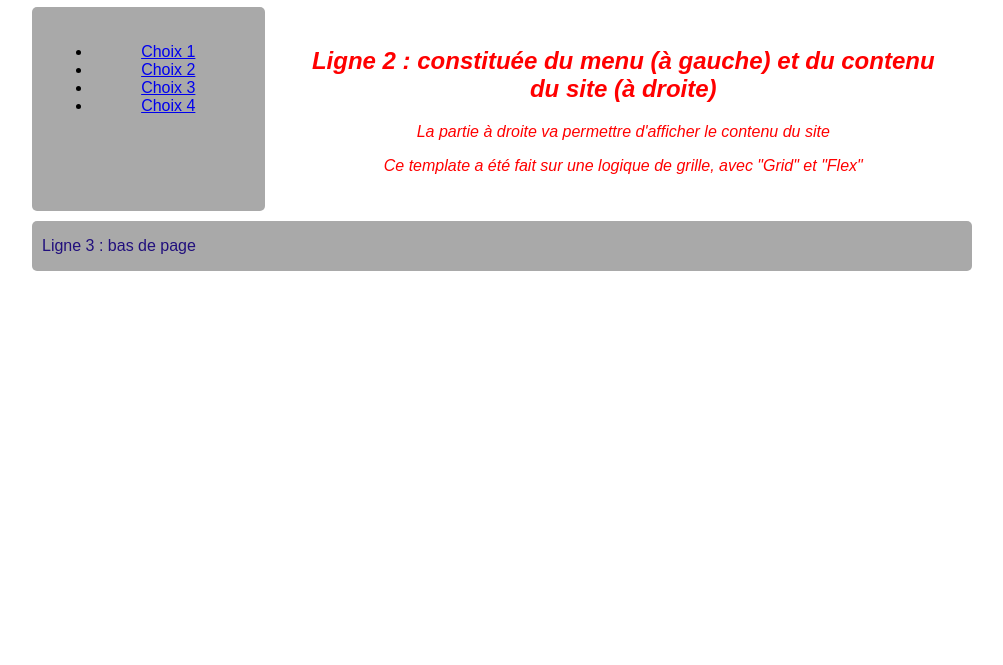
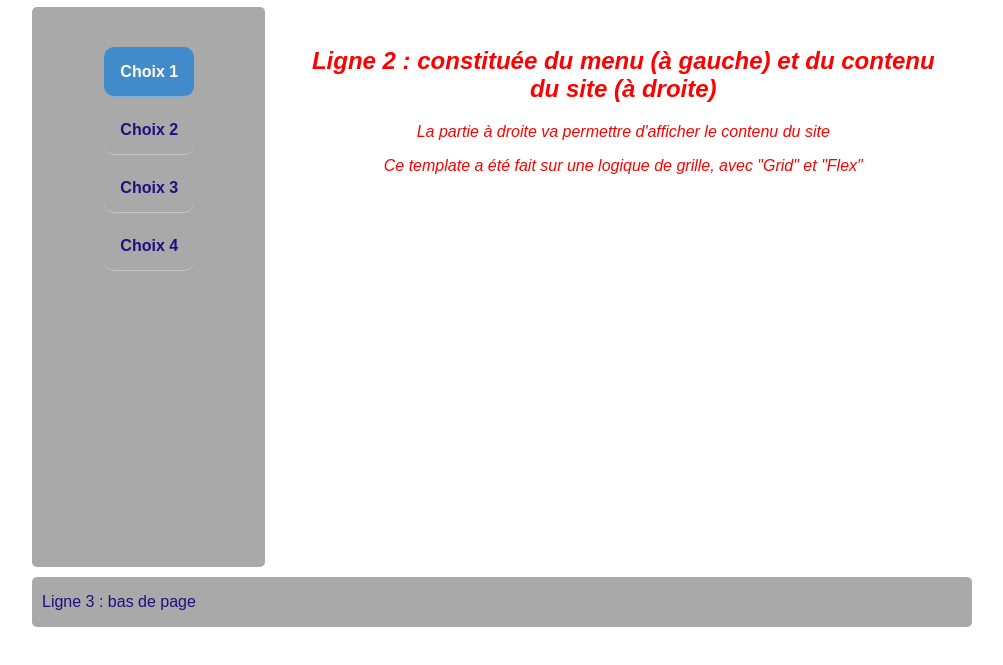
Before and after one commit to Garlayntoji/webS1_hc, a plain HTML site: page tp4_Grid/template.html in a window 1280 px wide. Shown: the part 83-748 px from the top of the page, without its empty margins (138-1141 px from the left). Drawn offline with Linux system fonts and the light colour scheme.

Commit message:
cp template.css

```diff
--- a/tp4_Grid/template.css
+++ b/tp4_Grid/template.css
@@ -41,16 +41,46 @@ header h1, footer p {
 /* A compléter (la partie navigation) */
 
 nav {
-  background-color: darkgray;
+	background-color: Darkgrey;
+	float: left;
+	padding-left : 0px ;
+	padding-right : 0px ;
+    display: flex;
+    flex-direction: column;
+	justify-content: space-between;
+	min-height: 70vh;
 }
 
 nav ul {
-  text-align: center;
+  flex: 1 1 auto;
+  list-style-type: none;
+  padding-left: 2px;
 }
 
 nav ul li{
+	text-align : center;
+	padding-top : 20px;
+	padding-bottom : 20px;
 }
 
 nav a {
+  padding: 1em;
+  color:#210F7D;
+  font-weight:bold;
+  text-decoration:none;
+  text-align:center;
+  border-radius: 10px;
+  border-bottom: 1px solid rgba(255,255,255,.3);
+}
+nav a:hover {
+  color:red;
+  background-color: rgba(20,20,20,0.2);
+}
+nav a:active {
+  color:yellow;
+}
+nav li.page_active a {
+  color: white;
+  background-color: #428bca;
 }
 /* etc... */
```
Also changed, not shown: tp4_Grid/6vkbia.jpg (added).
